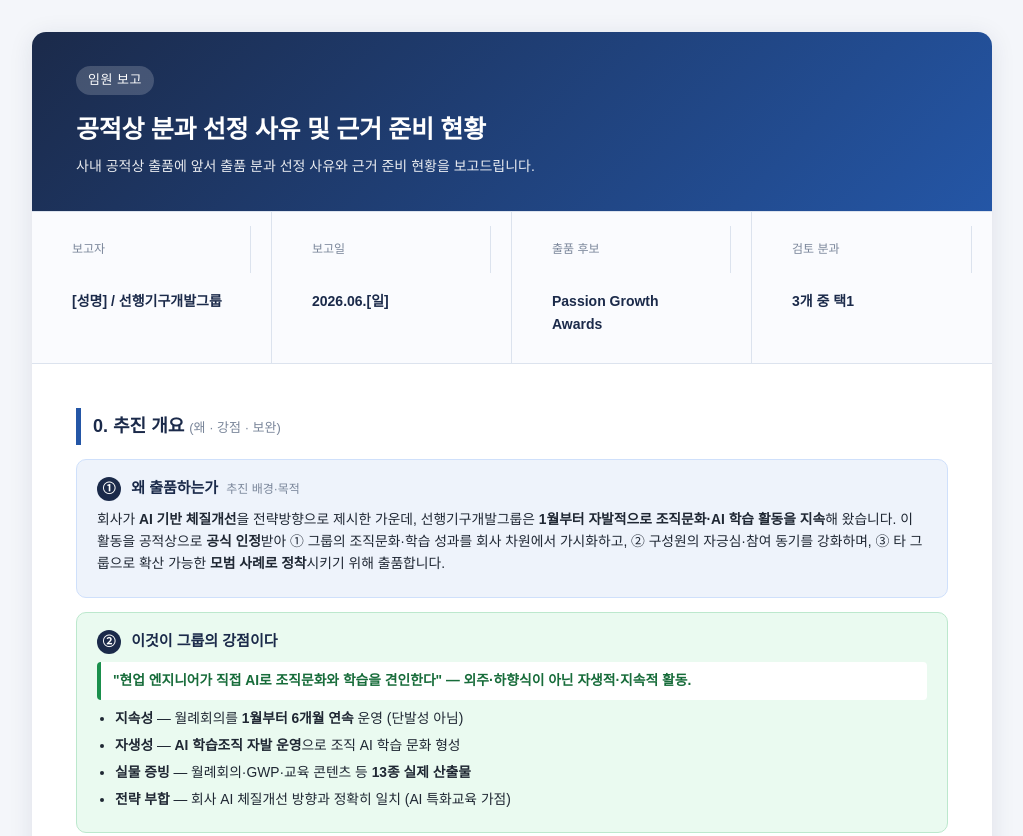
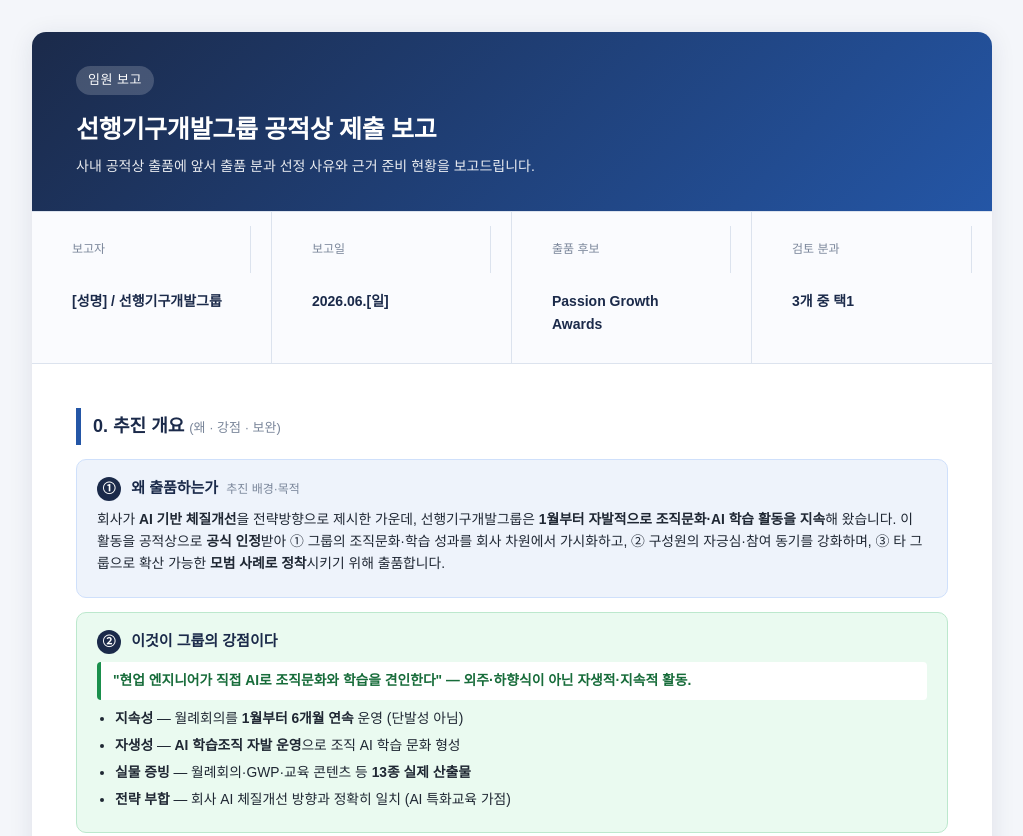
Before and after one commit to yonchelee/Prize_26_6, a plain HTML site: page index.html in a window 1280 px wide. Shown: the top 836 px of the page, without its empty margins (128-1151 px from the left). Drawn offline with Linux system fonts and the light colour scheme.

Commit message:
제목 변경: 선행기구개발그룹 공적상 제출 보고

```diff
--- a/index.html
+++ b/index.html
@@ -3,7 +3,7 @@
 <head>
 <meta charset="UTF-8">
 <meta name="viewport" content="width=device-width, initial-scale=1.0">
-<title>[임원 보고] 공적상 분과 선정 사유 및 근거 준비 현황</title>
+<title>선행기구개발그룹 공적상 제출 보고</title>
 <style>
   :root{
     --navy:#1b2a4a; --blue:#2456a6; --sky:#eaf1fb; --line:#dce3ee;
@@ -85,7 +85,7 @@
 <div class="page">
   <header>
     <span class="tag">임원 보고</span>
-    <h1>공적상 분과 선정 사유 및 근거 준비 현황</h1>
+    <h1>선행기구개발그룹 공적상 제출 보고</h1>
     <p>사내 공적상 출품에 앞서 출품 분과 선정 사유와 근거 준비 현황을 보고드립니다.</p>
   </header>
 
```
Also changed, not shown: 임원보고_분과선정사유.html (+2 -2 lines), 1 other file.
